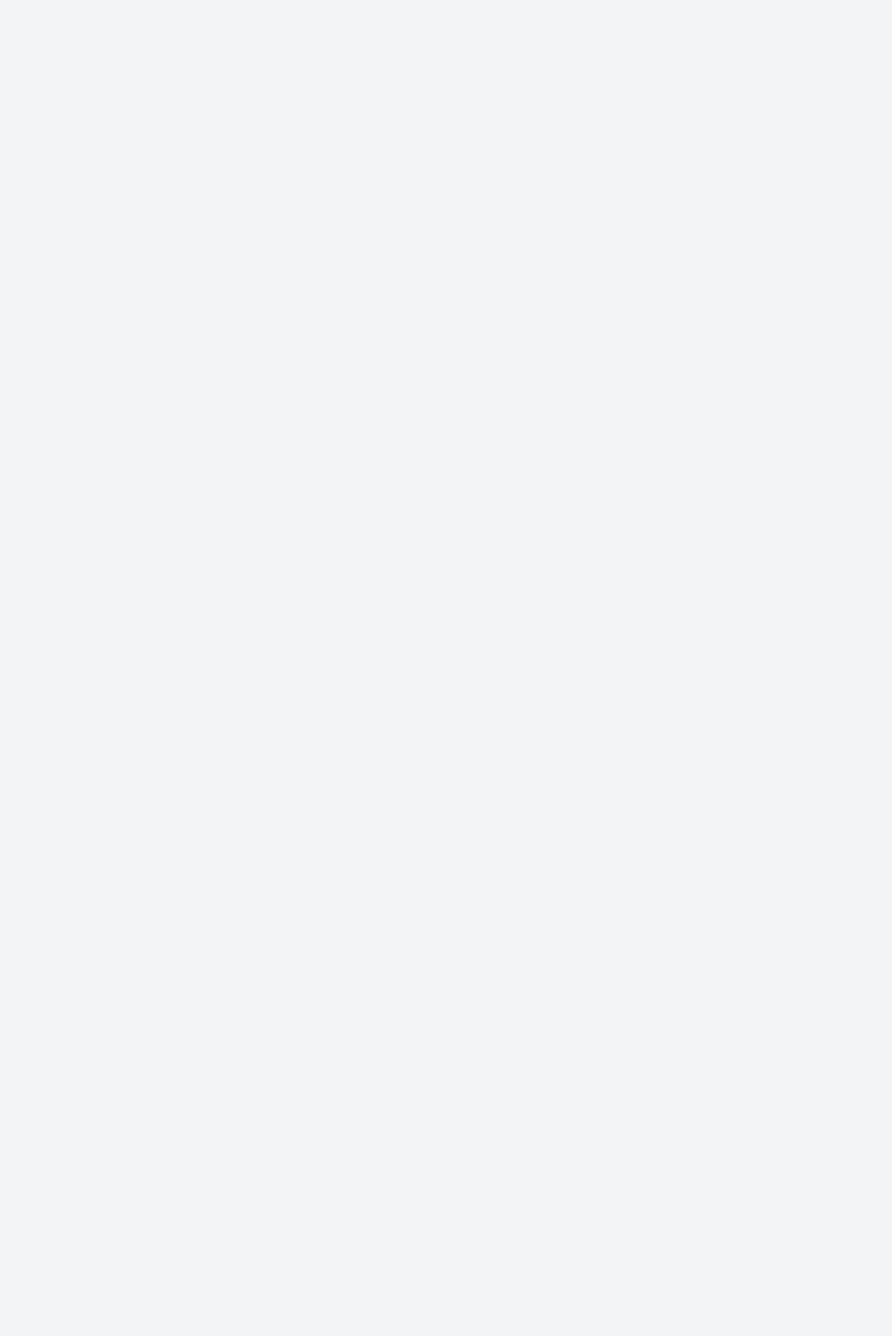
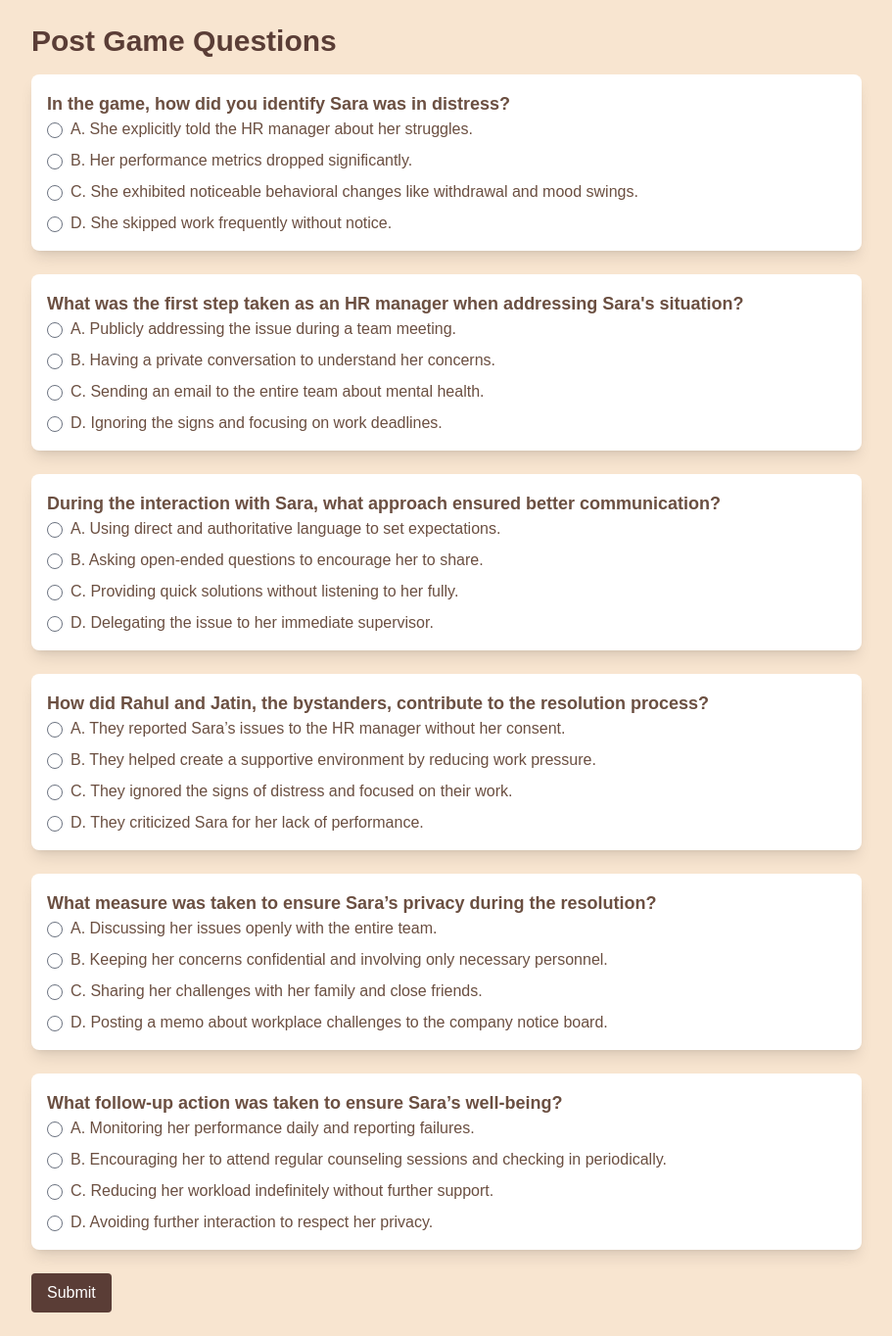
Before and after one commit to Audhip-chowdhury/mental_health_training, a React (Vite) app: page /postform in a window 1280 px wide. Before the commit this address had no page. Shown: the whole page at 98% size, without its empty margins (184-1095 px from the left). Before the commit the page ends 800 px from the top, so only its background shows below. Built offline with nearby package versions, Linux system fonts and the light colour scheme.

Commit message:
post form added

```diff
--- a/src/App.jsx
+++ b/src/App.jsx
@@ -7,6 +7,7 @@ import Disclaimer from "./components/disclaimer/Disclaimer";
 import FeedbackForm from "./components/FeedbackForm";
 import FinishScreen from "./components/FinishScreen";
 import PreForm from "./components/PreForm";
+import PostForm from "./components/PostForm";
 
 function App() {
   return (
@@ -22,6 +23,7 @@ function App() {
           <Route path="/story" element={<StoryPage />}></Route>
           <Route path="/feedback" element={<FeedbackForm />}></Route>
           <Route path="/finish" element={<FinishScreen />}></Route>
+          <Route path="/postform" element={<PostForm />}></Route>
         </Routes>
       </BrowserRouter>
     </div>
--- a/src/components/FinishScreen.jsx
+++ b/src/components/FinishScreen.jsx
@@ -71,10 +71,10 @@ const LevelEnded = () => {
             className="mt-4 rounded-lg bg-[#f8996d] px-6 py-2 text-lg font-bold text-white hover:bg-para"
             type="button"
             onClick={() => {
-              navigate("/feedback");
+              navigate("/postform");
             }}
           >
-            Give your feedback
+          Post Game Questions
           </button>
         </div>
       </div>
--- /dev/null
+++ b/src/components/PostForm.jsx
@@ -0,0 +1,155 @@
+import React, { useState } from "react";
+import "react-toastify/dist/ReactToastify.css"; // Import the styles
+import { toast, ToastContainer } from "react-toastify";
+import { getDatabase, ref, get, update  } from "firebase/database";
+import { useQuiz } from "../context/QuizContext";
+import { useNavigate } from "react-router-dom";
+
+
+
+
+const questions= [
+    {
+      "question": "In the game, how did you identify Sara was in distress?",
+      "options": [
+        "A. She explicitly told the HR manager about her struggles.",
+        "B. Her performance metrics dropped significantly.",
+        "C. She exhibited noticeable behavioral changes like withdrawal and mood swings.",
+        "D. She skipped work frequently without notice."
+      ]
+    },
+    {
+      "question": "What was the first step taken as an HR manager when addressing Sara's situation?",
+      "options": [
+        "A. Publicly addressing the issue during a team meeting.",
+        "B. Having a private conversation to understand her concerns.",
+        "C. Sending an email to the entire team about mental health.",
+        "D. Ignoring the signs and focusing on work deadlines."
+      ]
+    },
+    {
+      "question": "During the interaction with Sara, what approach ensured better communication?",
+      "options": [
+        "A. Using direct and authoritative language to set expectations.",
+        "B. Asking open-ended questions to encourage her to share.",
+        "C. Providing quick solutions without listening to her fully.",
+        "D. Delegating the issue to her immediate supervisor."
+      ]
+    },
+    {
+      "question": "How did Rahul and Jatin, the bystanders, contribute to the resolution process?",
+      "options": [
+        "A. They reported Sara’s issues to the HR manager without her consent.",
+        "B. They helped create a supportive environment by reducing work pressure.",
+        "C. They ignored the signs of distress and focused on their work.",
+        "D. They criticized Sara for her lack of performance."
+      ]
+    },
+    {
+      "question": "What measure was taken to ensure Sara’s privacy during the resolution?",
+      "options": [
+        "A. Discussing her issues openly with the entire team.",
+        "B. Keeping her concerns confidential and involving only necessary personnel.",
+        "C. Sharing her challenges with her family and close friends.",
+        "D. Posting a memo about workplace challenges to the company notice board."
+      ]
+    },
+    {
+      "question": "What follow-up action was taken to ensure Sara’s well-being?",
+      "options": [
+        "A. Monitoring her performance daily and reporting failures.",
+        "B. Encouraging her to attend regular counseling sessions and checking in periodically.",
+        "C. Reducing her workload indefinitely without further support.",
+        "D. Avoiding further interaction to respect her privacy."
+      ]
+    }
+  ]
+
+const PostForm = () => {
+      const { username, setUsername, userkey, setuserkey } = useQuiz();
+
+
+  const [selectedAnswers, setSelectedAnswers] = useState({});
+  const [submitted, setSubmitted] = useState(false);
+  const navigate = useNavigate();
+
+  const handleChange = (questionIndex, answer) => {
+    setSelectedAnswers((prev) => ({ ...prev, [questionIndex]: answer }));
+  };
+const addDatatoDb = async () => {
+      console.log("here i am");
+      try {
+        const database = getDatabase(); // Initialize the database
+        const userRef = ref(database, `users/${userkey}`); // Reference to the specific user by key
+
+        // Fetch the user's current data
+        const snapshot = await get(userRef);
+        if (snapshot.exists()) {
+          await update(userRef, { PostForm_Answers: selectedAnswers });
+
+
+        } else {
+          console.error(`User with key ${userkey} does not exist.`);
+        }
+      } catch (e) {
+        console.error("Error updating user level: ", e);
+      }
+    };
+  const handleSubmit =async () => {
+    // Validate personal information and answers
+
+
+    if (Object.keys(selectedAnswers).length < questions.length) {
+      toast.error("Please answer all the questions.");
+      return;
+    }
+
+    setSubmitted(true);
+    addDatatoDb()
+    alert("Your answers have been recorded , you can close the game now ")
+  };
+
+
+  return (
+    <div className="max-w-4xl mx-auto p-6 bg-[#f8e5d0]">
+      <h1 className="text-3xl font-semibold text-[#5A3D36] mb-4">Post Game Questions</h1>
+
+      <form>
+        {questions.map((question, index) => (
+          <div key={index} className="mb-6 bg-white p-4 rounded-lg shadow-lg">
+            <p className="font-semibold text-[#6B4F41] text-lg">{question.question}</p>
+            <div className="space-y-2">
+              {question.options.map((option, optionIndex) => (
+                <label
+                  key={optionIndex}
+                  className="block text-[#6B4F41] hover:text-[#9a6a5d] cursor-pointer"
+                >
+                  <input
+                    type="radio"
+                    name={`question-${index}`}
+                    value={option}
+                    checked={selectedAnswers[index] === option}
+                    onChange={() => handleChange(index, option)}
+                    className="mr-2 text-[#333333]"
+                  />
+                  {option}
+                </label>
+              ))}
+            </div>
+
+          </div>
+        ))}
+        <button
+          type="button"
+          onClick={handleSubmit}
+          className="bg-[#5A3D36] text-white px-4 py-2 rounded hover:bg-[#9a6a5d] transition duration-200"
+        >
+          Submit
+        </button>
+      </form>
+      <ToastContainer />
+    </div>
+  );
+};
+
+export default PostForm;
--- a/src/components/PreForm.jsx
+++ b/src/components/PreForm.jsx
@@ -138,7 +138,7 @@ const MCQPage = () => {
 
   return (
     <div className="max-w-4xl mx-auto p-6 bg-[#f8e5d0]">
-      <h1 className="text-3xl font-semibold text-[#5A3D36] mb-4">MCQ Questions</h1>
+      <h1 className="text-3xl font-semibold text-[#5A3D36] mb-4">Pre Game Questions</h1>
 
       <div className="mb-6">
         <label className="block text-[#6B4F41] font-bold">Name:</label>
--- a/src/components/Question.jsx
+++ b/src/components/Question.jsx
@@ -145,7 +145,7 @@ function Question() {
   }, [levelEnded]);
   useEffect(() => {
     if (username === "") {
-      navigate("/disclaimer");
+      navigate("/preform");
     }
   }, []);
   const renderCategoryComponent = () => {
```
